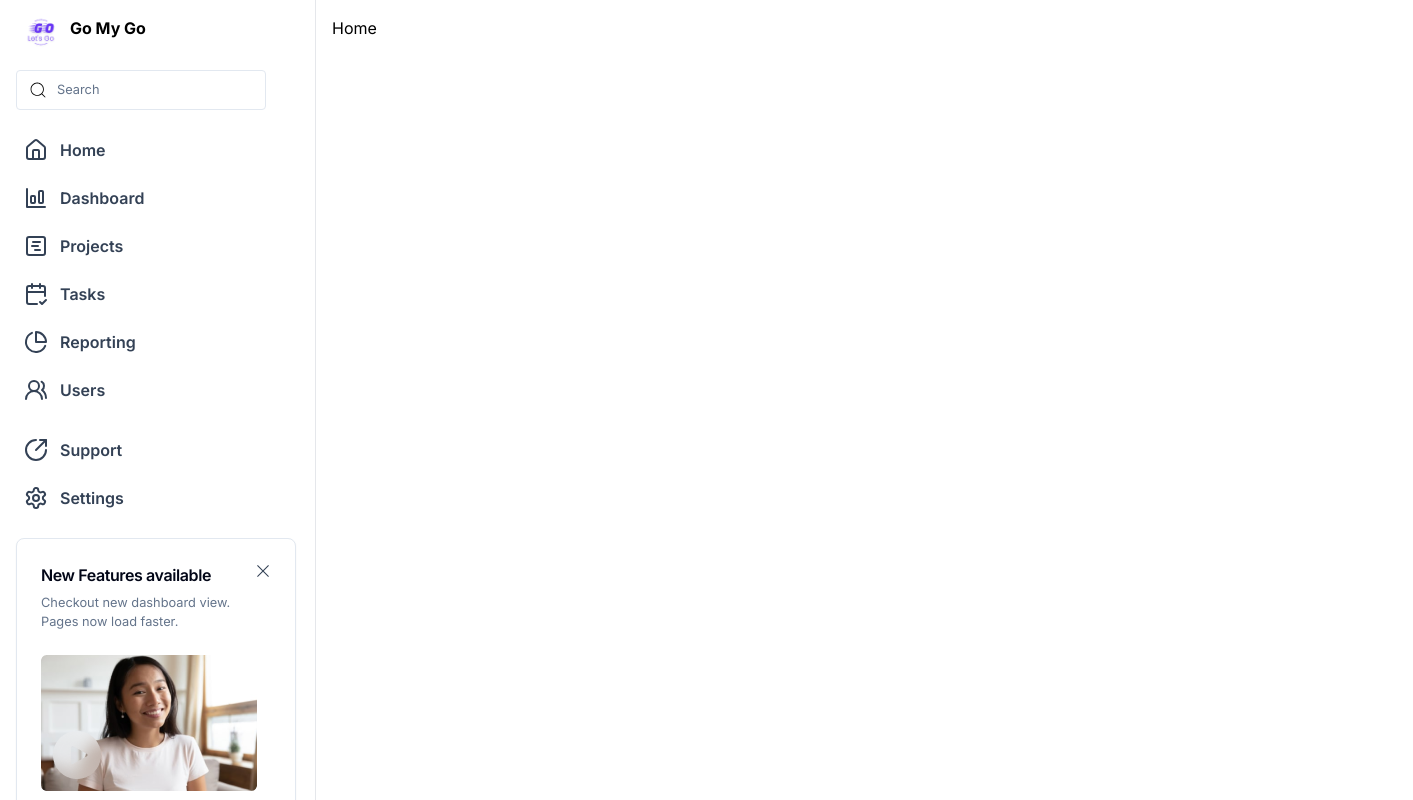
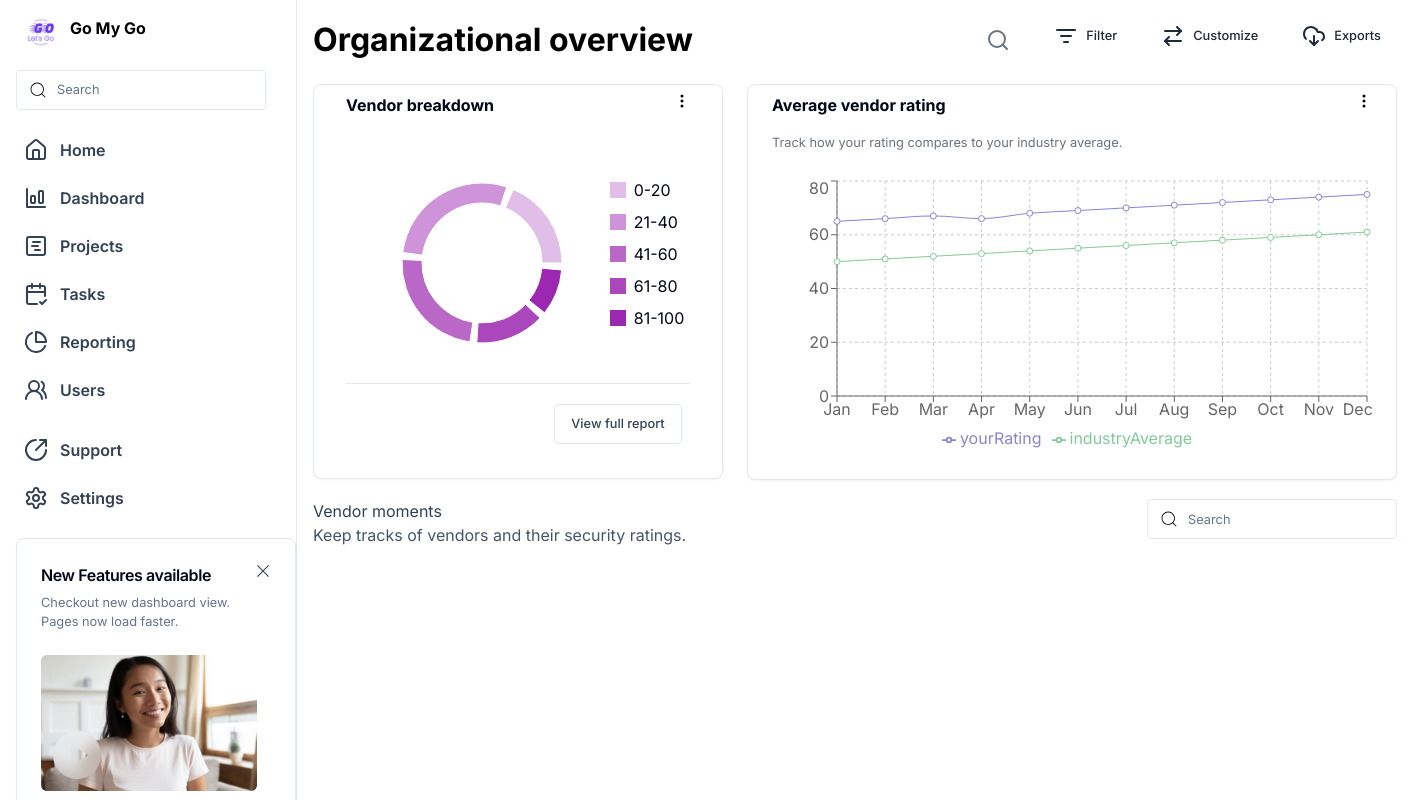
Before and after one commit to nrohitydv/go-my-go-again, a Next.js app: page / in a window 1280 px wide. Shown: the top 800 px of the page, 1413 px wide, since content can reach past the window. Built offline with nearby package versions, Linux system fonts and the light colour scheme.

Commit message:
"Updated dependencies and added recharts library"

```diff
--- a/app/page.tsx
+++ b/app/page.tsx
@@ -1,7 +1,71 @@
+import { Button } from "@/components/ui/button";
+import { Input } from "@/components/ui/input";
+import {
+  ArrowRightLeft,
+  CloudDownload,
+  ListFilter,
+  Search,
+} from "lucide-react";
+import { Card, CardContent } from "@/components/ui/card";
+
 import React from "react";
+import VendorChart from "@/components/VendorChart";
+import AverageVendorRatingChart from "@/components/VendorRating";
+import SearchField from "@/components/SearchField";
 
 const Home = () => {
-  return <main>Home</main>;
+  return (
+    <main className="space-y-5">
+      <div className="flex justify-between">
+        <h1 className="font-bold text-[32px]">Organizational overview</h1>
+        <div className="flex gap-[12px]">
+          <div className="relative">
+            <Search className="absolute left-2 top-1/2 transform -translate-y-1/2 text-gray-500" />
+            <Input className="pl-10 pr-2 py-1 w-0 focus:w-48 transition-all duration-300 ease-in-out rounded-md border-0 focus:border" />
+          </div>
+
+          <Button className="bg-white text-slate-800 hover:text-blue-900 hover:bg-blue-200 rounded-md gap-2">
+            <ListFilter />
+            Filter
+          </Button>
+          <Button className="bg-white text-slate-800 hover:text-blue-900 hover:bg-blue-200 rounded-md gap-2">
+            <ArrowRightLeft />
+            Customize
+          </Button>
+          <Button className="bg-white text-slate-800 hover:text-blue-900 hover:bg-blue-200 rounded-md gap-2">
+            <CloudDownload />
+            Exports
+          </Button>
+        </div>
+      </div>
+      <div className="flex justify-stretch gap-[24px]">
+        <div className="">
+          <Card>
+            <CardContent>
+              <VendorChart />
+            </CardContent>
+          </Card>
+        </div>
+        <div className="w-[650px] h-[369px]">
+          <Card>
+            <CardContent>
+              <AverageVendorRatingChart />
+            </CardContent>
+          </Card>
+        </div>
+      </div>
+      <div className="flex justify-between">
+        <div className="">
+          <h2 className="text-slate-700">Vendor moments</h2>
+          <p className="text-slate-600">
+            Keep tracks of vendors and their security ratings.
+          </p>
+        </div>
+
+        <SearchField />
+      </div>
+    </main>
+  );
 };
 
 export default Home;
--- /dev/null
+++ b/components/AxisWrapper.tsx
@@ -0,0 +1,11 @@
+import { XAxis as RechartsXAxis, YAxis as RechartsYAxis } from "recharts";
+
+const XAxis = ({ dataKey = "name", ...rest }) => {
+  return <RechartsXAxis dataKey={dataKey} {...rest} />;
+};
+
+const YAxis = ({ ...rest }) => {
+  return <RechartsYAxis {...rest} />;
+};
+
+export { XAxis, YAxis };
--- /dev/null
+++ b/components/VendorChart.tsx
@@ -0,0 +1,74 @@
+"use client";
+import React from "react";
+import { BsThreeDotsVertical } from "react-icons/bs";
+import { PieChart, Pie, Cell, Tooltip } from "recharts";
+import { Button } from "./ui/button";
+import { Separator } from "./ui/separator";
+
+const data = [
+  { name: "0-20", value: 20 },
+  { name: "21-40", value: 30 },
+  { name: "41-60", value: 25 },
+  { name: "61-80", value: 15 },
+  { name: "81-100", value: 10 },
+];
+
+const COLORS = ["#E1BEE7", "#CE93D8", "#BA68C8", "#AB47BC", "#9C27B0"];
+
+const VendorChart: React.FC = () => {
+  return (
+    <div className="flex flex-col items-center p-2 h-[369px] w-[360px]">
+      <div className="flex justify-between w-full relative">
+        <h2 className="text-lg font-bold mb-4">Vendor breakdown</h2>
+        <div className="relative group">
+          <BsThreeDotsVertical />
+          <div className="absolute right-0 mt-2 p-2 w-24 bg-blue-500 text-white text-sm rounded opacity-0 group-hover:opacity-100 transition-opacity duration-300">
+            Edit
+          </div>
+        </div>
+      </div>
+
+      <div className="flex">
+        <div className="flex-shrink-0">
+          <PieChart width={250} height={250}>
+            <Pie
+              data={data}
+              cx={125}
+              cy={125}
+              innerRadius={60}
+              outerRadius={80}
+              fill="#8884d8"
+              paddingAngle={5}
+              dataKey="value"
+            >
+              {data.map((entry, index) => (
+                <Cell
+                  key={`cell-${index}`}
+                  fill={COLORS[index % COLORS.length]}
+                />
+              ))}
+            </Pie>
+            <Tooltip />
+          </PieChart>
+        </div>
+        <div className="flex flex-col justify-center ml-2">
+          {data.map((entry, index) => (
+            <div key={`legend-${index}`} className="flex items-center mb-2">
+              <div
+                className="w-4 h-4 mr-2"
+                style={{ backgroundColor: COLORS[index % COLORS.length] }}
+              ></div>
+              <span>{entry.name}</span>
+            </div>
+          ))}
+        </div>
+      </div>
+      <Separator orientation="horizontal" />
+      <Button className="mt-5 ml-[200px] bg-white text-slate-700 text-sm border border-slate-200 rounded hover:bg-purple-300">
+        View full report
+      </Button>
+    </div>
+  );
+};
+
+export default VendorChart;
--- /dev/null
+++ b/components/VendorRating.tsx
@@ -0,0 +1,51 @@
+"use client";
+import React from "react";
+import { BsThreeDotsVertical } from "react-icons/bs";
+import { LineChart, Line, CartesianGrid, Tooltip, Legend } from "recharts";
+import { XAxis, YAxis } from "recharts";
+const data = [
+  { name: "Jan", yourRating: 65, industryAverage: 50 },
+  { name: "Feb", yourRating: 66, industryAverage: 51 },
+  { name: "Mar", yourRating: 67, industryAverage: 52 },
+  { name: "Apr", yourRating: 66, industryAverage: 53 },
+  { name: "May", yourRating: 68, industryAverage: 54 },
+  { name: "Jun", yourRating: 69, industryAverage: 55 },
+  { name: "Jul", yourRating: 70, industryAverage: 56 },
+  { name: "Aug", yourRating: 71, industryAverage: 57 },
+  { name: "Sep", yourRating: 72, industryAverage: 58 },
+  { name: "Oct", yourRating: 73, industryAverage: 59 },
+  { name: "Nov", yourRating: 74, industryAverage: 60 },
+  { name: "Dec", yourRating: 75, industryAverage: 61 },
+];
+const AverageVendorRatingChart: React.FC = () => {
+  return (
+    <div className="flex flex-col">
+      <div className="flex justify-between mt-2">
+        <h2 className="text-lg font-bold mb-4 items-start">
+          Average vendor rating
+        </h2>
+        <BsThreeDotsVertical />
+      </div>
+
+      <p className="text-sm text-gray-500 mb-6">
+        Track how your rating compares to your industry average.
+      </p>
+      <LineChart width={600} height={279} data={data}>
+        <CartesianGrid strokeDasharray="3 3" />
+        <XAxis dataKey="name" />
+        <YAxis />
+        <Tooltip />
+        <Legend />
+        <Line
+          type="monotone"
+          dataKey="yourRating"
+          stroke="#8884d8"
+          activeDot={{ r: 8 }}
+        />
+        <Line type="monotone" dataKey="industryAverage" stroke="#82ca9d" />
+      </LineChart>
+    </div>
+  );
+};
+
+export default AverageVendorRatingChart;
--- a/package.json
+++ b/package.json
@@ -19,6 +19,7 @@
     "next": "14.2.4",
     "react": "^18",
     "react-dom": "^18",
+    "recharts": "^2.12.7",
     "tailwind-merge": "^2.3.0",
     "tailwindcss-animate": "^1.0.7"
   },
```
Also changed, not shown: 1 other file (tests, documents, lock files or other folders).
